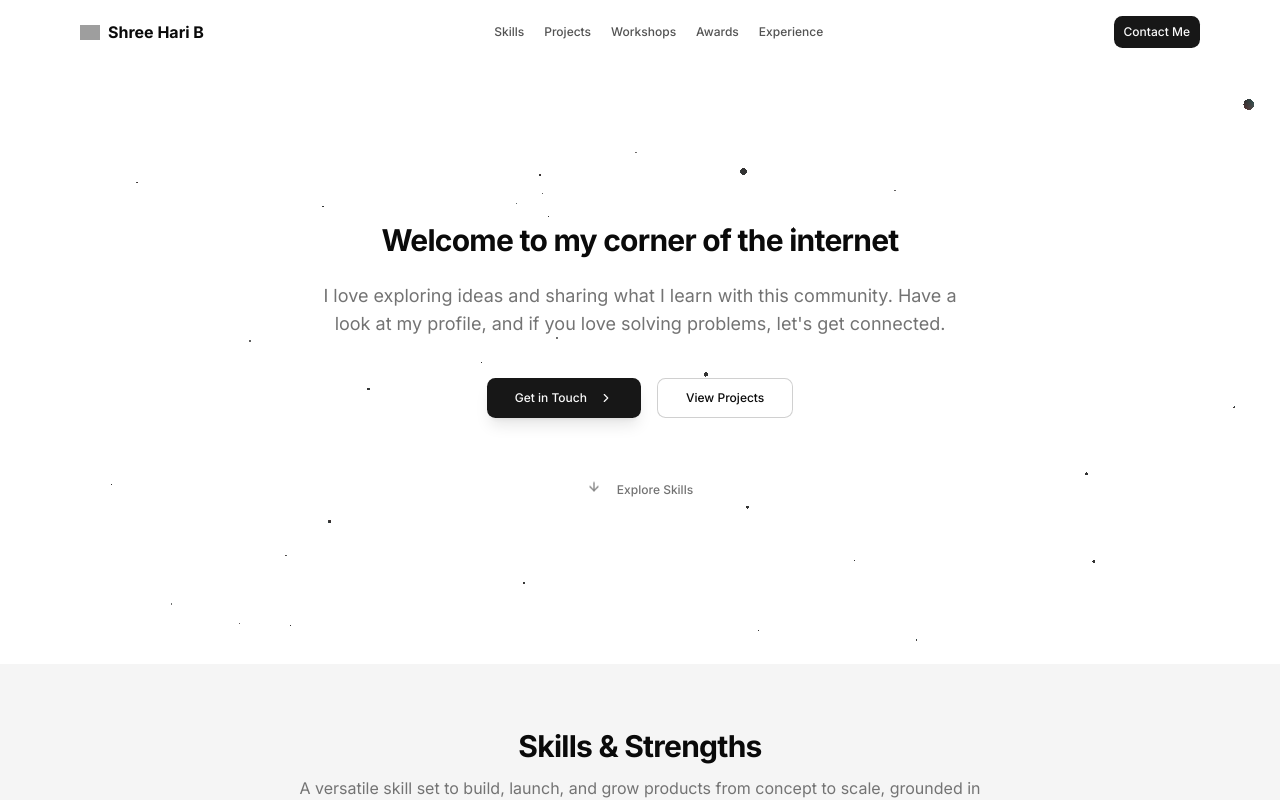
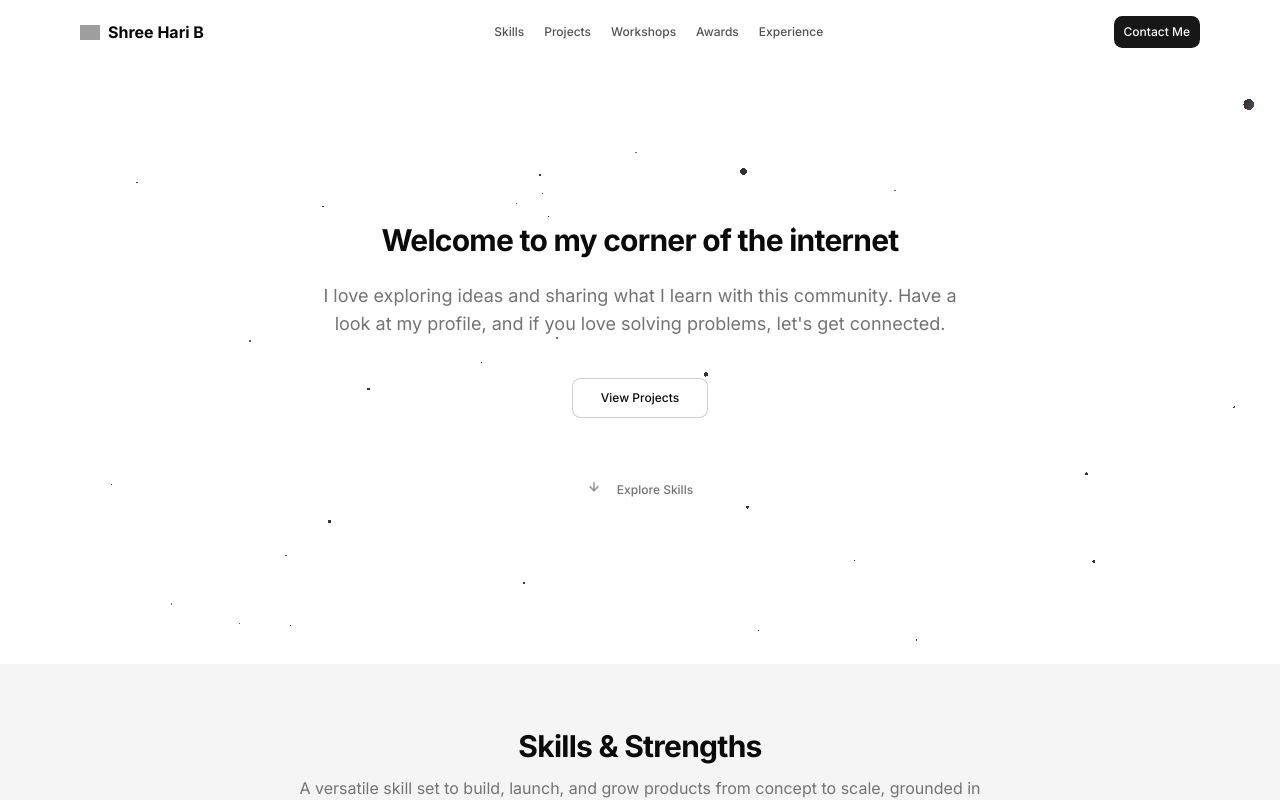
Before and after one commit to shreeharib/personal-portfolio, a Next.js app: page / in a window 1280 px wide. Shown: the top 800 px of the page. Built offline with nearby package versions, Linux system fonts and the light colour scheme; grey boxes are pictures that could not be loaded.

Commit message:
Update hero.tsx

```diff
--- a/src/components/sections/hero.tsx
+++ b/src/components/sections/hero.tsx
@@ -46,7 +46,7 @@ export function Hero() {
 
           {/* CTA Buttons */}
           <div className="flex flex-col gap-4 sm:flex-row sm:justify-center sm:gap-4 pt-4">
-            <Link href="#contact">
+{/*             <Link href="#contact">
               <Button
                 size="lg"
                 className="group w-full sm:w-auto shadow-lg hover:shadow-primary/20 transition-all duration-300"
@@ -54,7 +54,7 @@ export function Hero() {
                 Get in Touch{" "}
                 <ChevronRight className="h-4 w-4 ml-1 transition-transform group-hover:translate-x-1" />
               </Button>
-            </Link>
+            </Link> */}
             <Link href="#projects">
               <Button
                 variant="outline"
```
